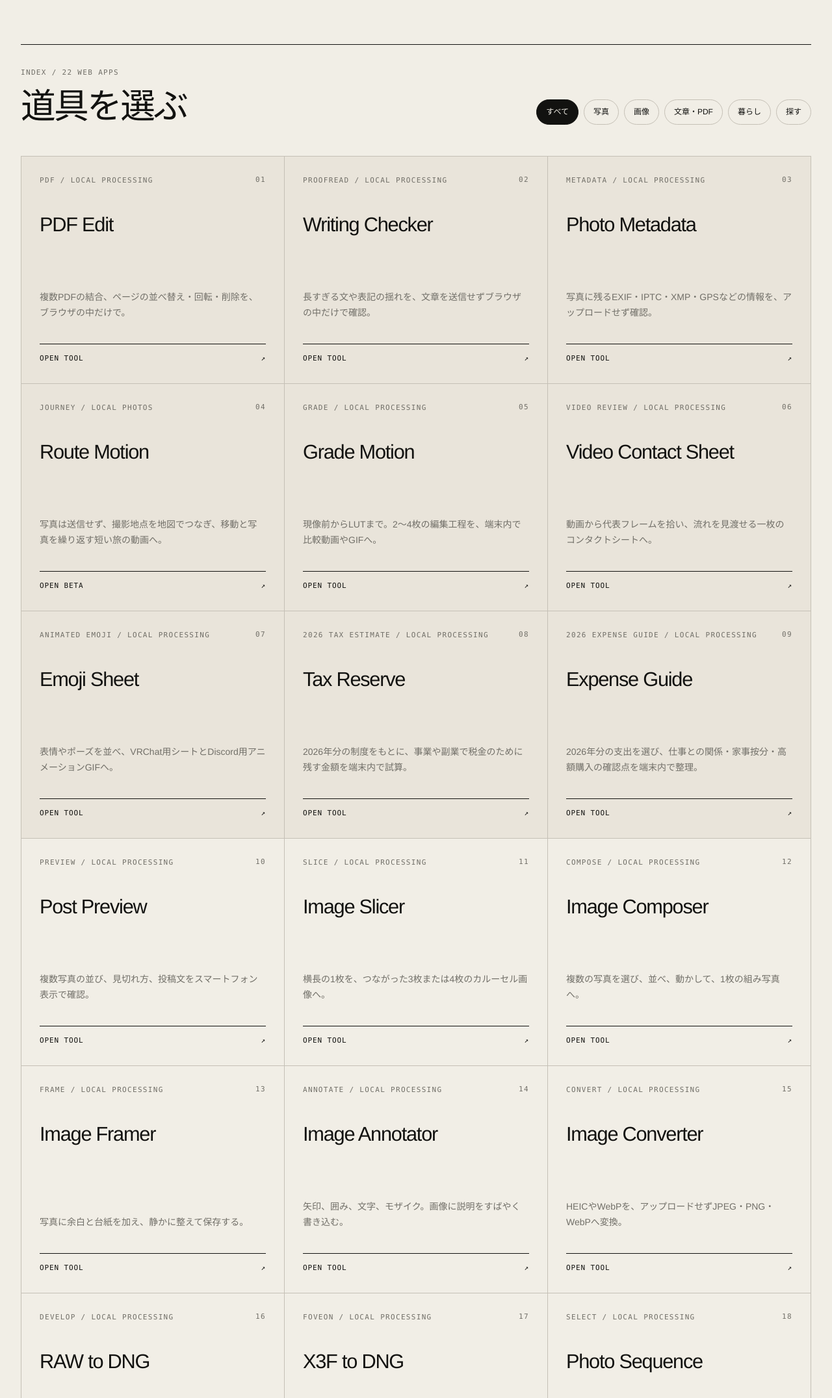
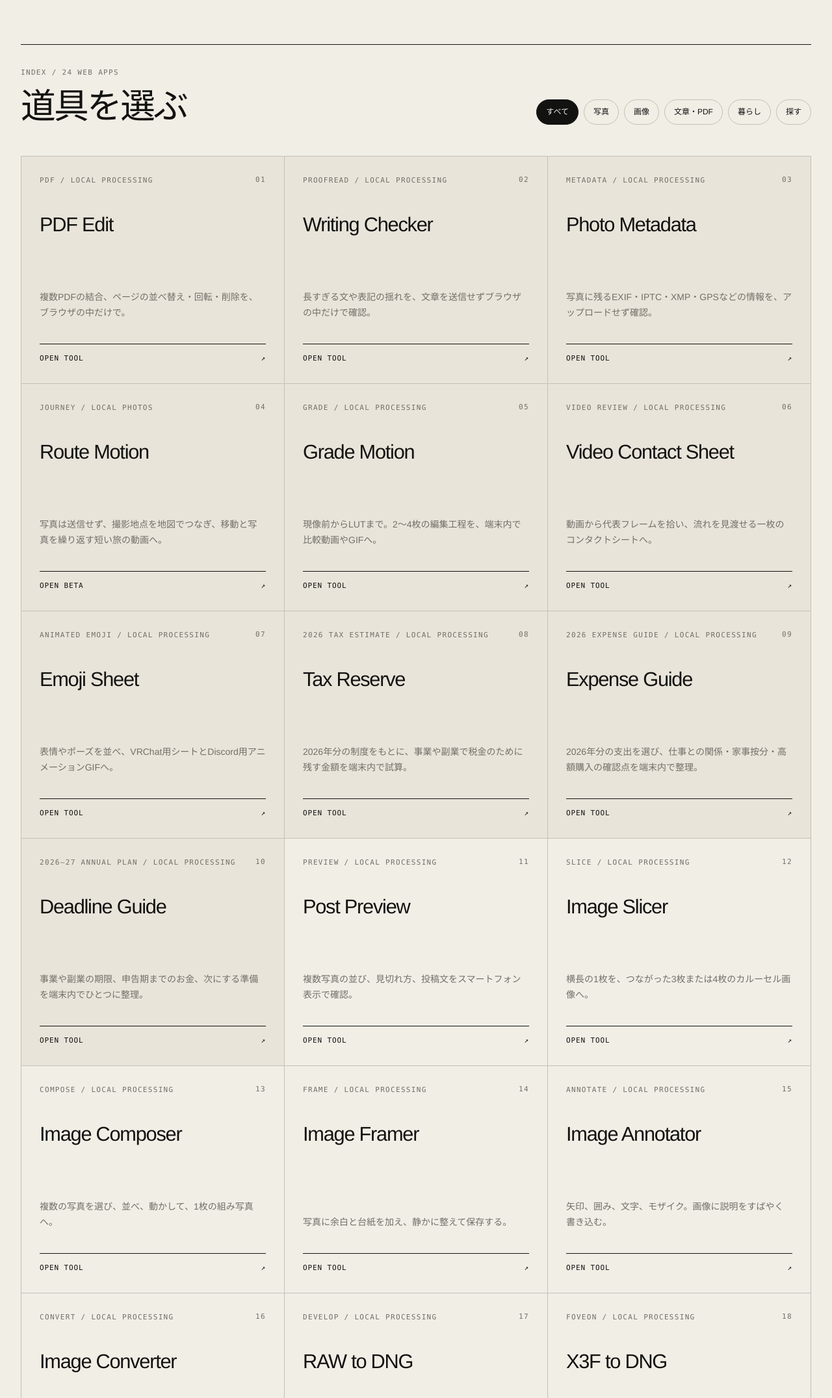
Before and after one commit to nobphotographr/iruagaru-tools, a website: page index.html in a window 1280 px wide. Shown: the part 634-2786 px from the top of the page at 65% size. Drawn offline with Linux system fonts and the light colour scheme.

Commit message:
feat: add Deadline Guide to tools portal

```diff
--- a/index.html
+++ b/index.html
@@ -46,7 +46,7 @@
     <section class="tools-section" id="tools" aria-labelledby="tools-title">
       <div class="section-heading">
         <div>
-          <p class="eyebrow">INDEX / 22 WEB APPS</p>
+          <p class="eyebrow">INDEX / 24 WEB APPS</p>
           <h2 id="tools-title">道具を選ぶ</h2>
         </div>
         <div class="filters" role="group" aria-label="カテゴリーで絞り込む">
@@ -132,8 +132,16 @@
           <span class="tool-open">Open tool <span aria-hidden="true">↗</span></span>
         </a>
 
+        <a class="tool-card tool-card--feature" data-category="life" href="/deadline-guide/">
+          <span class="tool-number">10</span>
+          <span class="tool-meta">2026–27 ANNUAL PLAN / LOCAL PROCESSING</span>
+          <strong>Deadline Guide</strong>
+          <span class="tool-description">事業や副業の期限、申告期までのお金、次にする準備を端末内でひとつに整理。</span>
+          <span class="tool-open">Open tool <span aria-hidden="true">↗</span></span>
+        </a>
+
         <a class="tool-card" data-category="photo" href="/post-preview/">
-          <span class="tool-number">10</span>
+          <span class="tool-number">11</span>
           <span class="tool-meta">PREVIEW / LOCAL PROCESSING</span>
           <strong>Post Preview</strong>
           <span class="tool-description">複数写真の並び、見切れ方、投稿文をスマートフォン表示で確認。</span>
@@ -141,7 +149,7 @@
         </a>
 
         <a class="tool-card" data-category="image" href="/image-splitter/">
-          <span class="tool-number">11</span>
+          <span class="tool-number">12</span>
           <span class="tool-meta">SLICE / LOCAL PROCESSING</span>
           <strong>Image Slicer</strong>
           <span class="tool-description">横長の1枚を、つながった3枚または4枚のカルーセル画像へ。</span>
@@ -149,7 +157,7 @@
         </a>
 
         <a class="tool-card" data-category="image" href="/image-composer/">
-          <span class="tool-number">12</span>
+          <span class="tool-number">13</span>
           <span class="tool-meta">COMPOSE / LOCAL PROCESSING</span>
           <strong>Image Composer</strong>
           <span class="tool-description">複数の写真を選び、並べ、動かして、1枚の組み写真へ。</span>
@@ -157,7 +165,7 @@
         </a>
 
         <a class="tool-card" data-category="image" href="/image-framer/">
-          <span class="tool-number">13</span>
+          <span class="tool-number">14</span>
           <span class="tool-meta">FRAME / LOCAL PROCESSING</span>
           <strong>Image Framer</strong>
           <span class="tool-description">写真に余白と台紙を加え、静かに整えて保存する。</span>
@@ -165,7 +173,7 @@
         </a>
 
         <a class="tool-card" data-category="image" href="/image-annotator/">
-          <span class="tool-number">14</span>
+          <span class="tool-number">15</span>
           <span class="tool-meta">ANNOTATE / LOCAL PROCESSING</span>
           <strong>Image Annotator</strong>
           <span class="tool-description">矢印、囲み、文字、モザイク。画像に説明をすばやく書き込む。</span>
@@ -173,7 +181,7 @@
         </a>
 
         <a class="tool-card" data-category="image" href="/image-converter/">
-          <span class="tool-number">15</span>
+          <span class="tool-number">16</span>
           <span class="tool-meta">CONVERT / LOCAL PROCESSING</span>
           <strong>Image Converter</strong>
           <span class="tool-description">HEICやWebPを、アップロードせずJPEG・PNG・WebPへ変換。</span>
@@ -181,7 +189,7 @@
         </a>
 
         <a class="tool-card" data-category="photo" href="/raw-to-dng/">
-          <span class="tool-number">16</span>
+          <span class="tool-number">17</span>
           <span class="tool-meta">DEVELOP / LOCAL PROCESSING</span>
           <strong>RAW to DNG</strong>
           <span class="tool-description">カメラRAWをアップロードせず、ブラウザ内でロスレスDNGへ。</span>
@@ -189,7 +197,7 @@
         </a>
 
         <a class="tool-card" data-category="photo" href="/x3f-to-dng/">
-          <span class="tool-number">17</span>
+          <span class="tool-number">18</span>
           <span class="tool-meta">FOVEON / LOCAL PROCESSING</span>
           <strong>X3F to DNG</strong>
           <span class="tool-description">Sigma Merrill／QuattroのX3Fを、端末内でLinear DNGへ。</span>
@@ -197,7 +205,7 @@
         </a>
 
         <a class="tool-card" data-category="photo" href="/photo-sequence/">
-          <span class="tool-number">18</span>
+          <span class="tool-number">19</span>
           <span class="tool-meta">SELECT / LOCAL PROCESSING</span>
           <strong>Photo Sequence</strong>
           <span class="tool-description">写真を選び、比べ、順番を整える。コンタクトシート出力まで。</span>
@@ -205,7 +213,7 @@
         </a>
 
         <a class="tool-card" data-category="photo" href="/photo-compare/">
-          <span class="tool-number">19</span>
+          <span class="tool-number">20</span>
           <span class="tool-meta">COMPARE / LOCAL PROCESSING</span>
           <strong>Photo Compare</strong>
           <span class="tool-description">現像前後やプリセットの違いを、重ねて、並べて、1枚の比較画像へ。</span>
@@ -213,7 +221,7 @@
         </a>
 
         <a class="tool-card" data-category="image" href="/note-cover/">
-          <span class="tool-number">20</span>
+          <span class="tool-number">21</span>
           <span class="tool-meta">COVER / LOCAL PROCESSING</span>
           <strong>note Cover Maker</strong>
           <span class="tool-description">写真とタイトルから、note向け1280×670の見出し画像を作成。</span>
@@ -221,7 +229,7 @@
         </a>
 
         <a class="tool-card" data-category="writing" href="/text-formatter/">
-          <span class="tool-number">21</span>
+          <span class="tool-number">22</span>
           <span class="tool-meta">FORMAT / LOCAL PROCESSING</span>
           <strong>Text Formatter</strong>
           <span class="tool-description">生成AIの下書きに混ざる不自然な空白や改行を、文章を壊さず整える。</span>
@@ -229,7 +237,7 @@
         </a>
 
         <a class="tool-card tool-card--external" data-category="photo" href="https://negative.iruagaru.com/" target="_blank" rel="noreferrer noopener">
-          <span class="tool-number">22</span>
+          <span class="tool-number">23</span>
           <span class="tool-meta">PRINT / EXTERNAL APP</span>
           <strong>Digital Negative Maker</strong>
           <span class="tool-description">16bit TIFFから、密着焼き用のデジタルネガを端末内で作成。</span>
@@ -237,7 +245,7 @@
         </a>
 
         <a class="tool-card tool-card--external" data-category="find" href="https://exhibit.iruagaru.com/" target="_blank" rel="noreferrer noopener">
-          <span class="tool-number">23</span>
+          <span class="tool-number">24</span>
           <span class="tool-meta">FIND / EXTERNAL SERVICE</span>
           <strong>Exhibit Board</strong>
           <span class="tool-description">全国の写真展や写真祭を、場所や会期から探せる展示情報ボード。</span>
```
Also changed, not shown: tests/site.test.mjs (+14 -2 lines), 1 other file.
